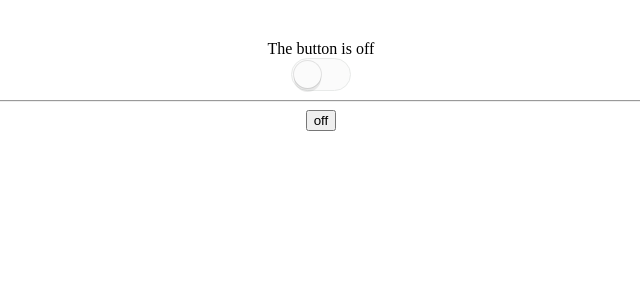
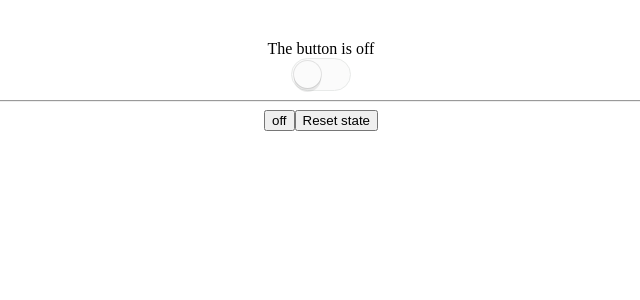
Before and after one commit to mmisiarek/advanced-react-component-patterns, a React (Create React App) app: page / in a window 1280 px wide. Shown: the top 300 px of the page, without its empty margins (319-959 px from the left). Built offline with nearby package versions, Linux system fonts and the light colour scheme.

Commit message:
controlled component

```diff
--- a/src/App.js
+++ b/src/App.js
@@ -1,14 +1,29 @@
-import React from "react";
+import React, { Component } from "react";
 import "./App.css";
 
 import Toggle from "./Toggle";
 import Switch from "./Switch";
 
-function App() {
+class App extends Component {
+  initialState = {
+    on: false,
+    timesClicked: 0
+  };
+  state = this.initialState;
+  render() {
+    const { on } = this.state;
     return (
       <Toggle
-      onToggle={on => console.log("toggle", on)}
-      render={({ on, getTogglerProps }) => (
+        on={on}
+        defaultOn={true}
+        onToggle={on =>
+          this.setState(({ on, timesClicked }) => ({
+            timesClicked: timesClicked + 1,
+            on: timesClicked >= 4 ? false : !on
+          }))
+        }
+        onReset={() => this.setState(this.initialState)}
+        render={({ on, getTogglerProps, reset }) => (
           <div>
             {on ? "The button is on" : "The button is off"}
             <Switch on={on} {...getTogglerProps()} />
@@ -21,10 +36,12 @@ function App() {
             >
               {on ? "on" : "off"}
             </button>
+            <button onClick={reset}>Reset state</button>
           </div>
         )}
       />
     );
+  }
 }
 
 /*
--- a/src/Switch.js
+++ b/src/Switch.js
@@ -1,8 +1,6 @@
 import React from "react";
 
 function Switch({ on, className = "", ...props }) {
-  console.log("on", on);
-
   return (
     <div className="toggle">
       <input className="toggle-input" type="checkbox" />
--- a/src/Toggle.js
+++ b/src/Toggle.js
@@ -4,13 +4,14 @@ import PropTypes from "prop-types";
 const compose = (...fns) => (...args) => fns.forEach(fn => fn && fn(...args));
 
 class Toggle extends React.Component {
-  static defaultProps = { onToggle: () => {} };
-  state = { on: false };
-  toggle = () =>
-    this.setState(
-      ({ on }) => ({ on: !on }),
-      () => this.props.onToggle(this.state.on)
-    );
+  static defaultProps = {
+    onToggle: () => {},
+    onReset: () => {},
+    defaultOn: false
+  };
+
+  initialState = { on: this.props.defaultOn };
+  state = this.initialState;
 
   getTogglerProps = ({ onClick, ...props } = {}) => {
     return {
@@ -19,11 +20,38 @@ class Toggle extends React.Component {
       ...props
     };
   };
+
+  toggle = () => {
+    if (this.isOnControlled()) {
+      this.props.onToggle(!this.props.on);
+    } else {
+      this.setState(
+        ({ on }) => ({ on: !on }),
+        () => this.props.onToggle(this.state.on)
+      );
+    }
+  };
+
+  reset = () => {
+    if (this.isOnControlled()) {
+      this.props.onReset(!this.props.on);
+    } else {
+      this.setState(this.initialState, () => {
+        this.props.onReset(this.initialState);
+      });
+    }
+  };
+
+  isOnControlled = () => {
+    return this.props.on !== undefined;
+  };
+
   render() {
     return this.props.render({
-      on: this.state.on,
+      on: this.isOnControlled() ? this.props.on : this.state.on,
       toggle: this.toggle,
-      getTogglerProps: this.getTogglerProps
+      getTogglerProps: this.getTogglerProps,
+      reset: this.reset
     });
   }
 }
```
Lines whose indentation alone changed are shown as unchanged.
